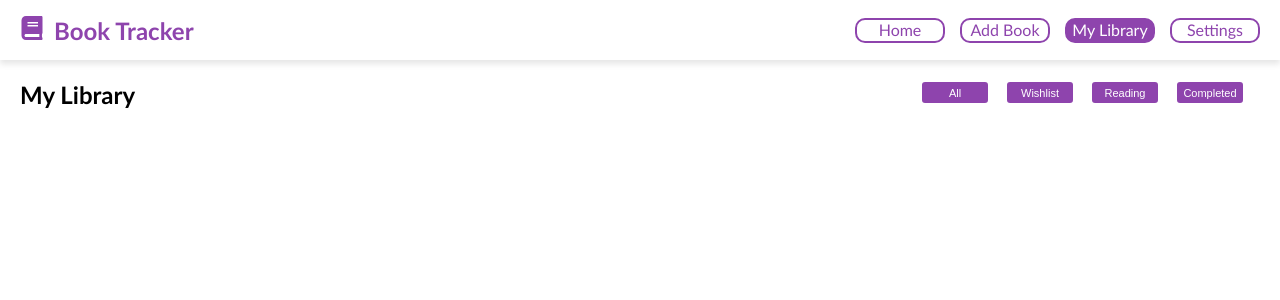
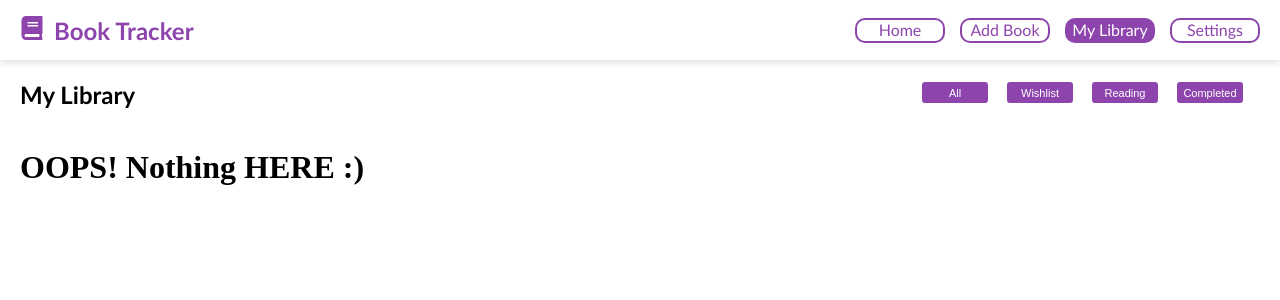
Before and after one commit to MuneebMoosa/Book-Tracker, a React (Vite) app: page /library in a window 1280 px wide. Shown: the top 300 px of the page. Built offline with nearby package versions, Linux system fonts and the light colour scheme.

Commit message:
empty warnong added

```diff
--- a/src/Pages/LibraryPage/Library.jsx
+++ b/src/Pages/LibraryPage/Library.jsx
@@ -54,7 +54,9 @@ const Library = () => {
       </div>
 
         <div className="card-container">
-          {filteredBooks.map(book => (
+           {filteredBooks.length === 0 ? (
+              <h1 className="empty-library-message">OOPS! Nothing HERE :)</h1>
+            ) : filteredBooks.map(book => (
             <Card
               key={book.id}
               id={book.id}
```
Also changed, not shown: src/Pages/LibraryPage/Library.css (line endings or trailing spaces).
